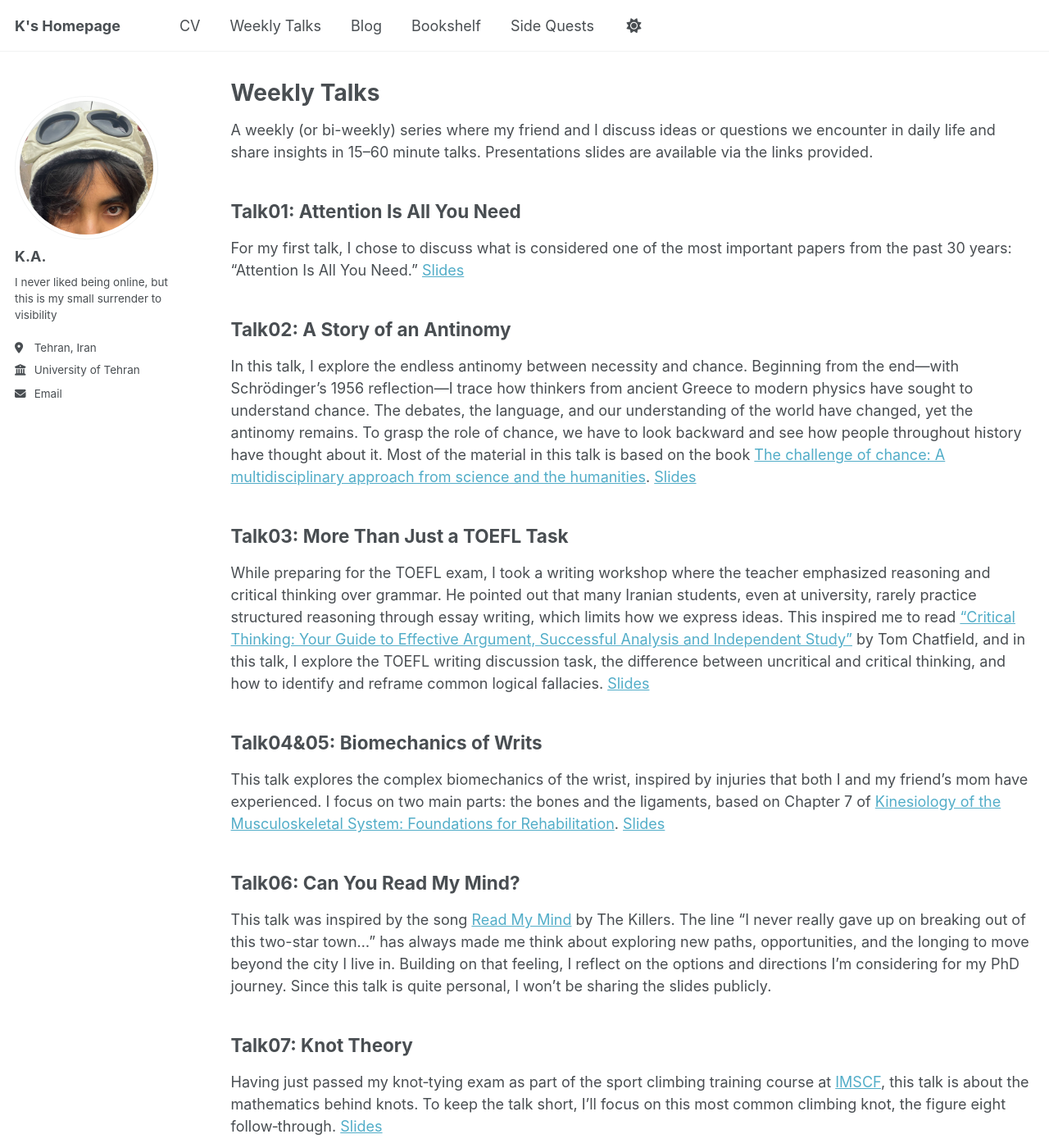
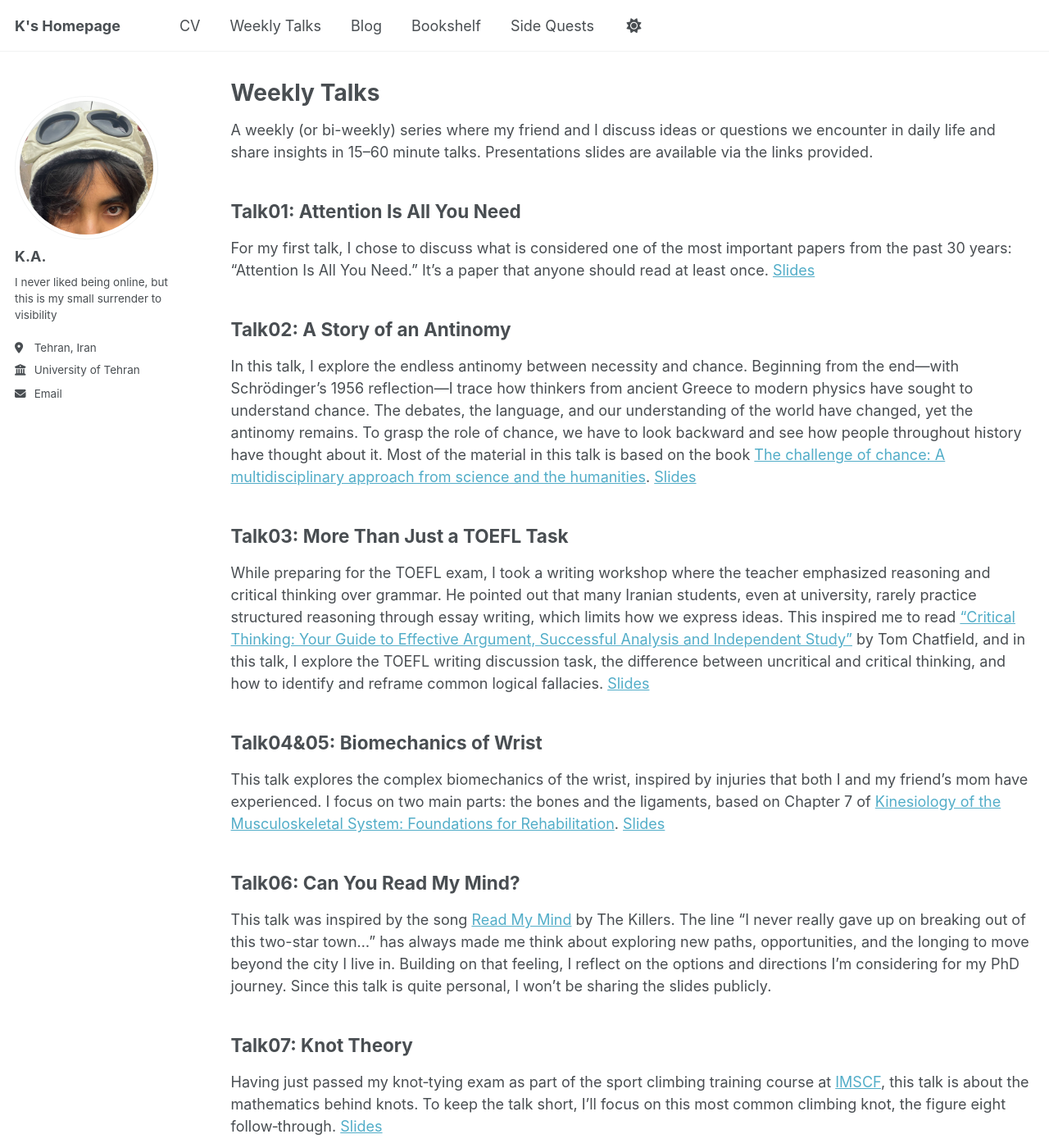
Before and after one commit to kabdollahi/kabdollahi.github.io, a Jekyll site: the page built from _pages/weeklytalks.md, in a window 1280 px wide and 1400 px high. Shown: the whole window at 82% size. Built offline with Jekyll 4.4.1, drawn with Linux system fonts in a browser that asks for light colours; a script that is not in the unit is left out.

Commit message:
Update weeklytalks.md

```diff
--- a/_pages/weeklytalks.md
+++ b/_pages/weeklytalks.md
@@ -9,7 +9,7 @@ A weekly (or bi-weekly) series where my friend and I discuss ideas or questions
 
 Talk01: Attention Is All You Need
 -----
-For my first talk, I chose to discuss what is considered one of the most important papers from the past 30 years: "Attention Is All You Need." [Slides](https://docs.google.com/presentation/d/1HOvJAbs-MfwFsTB8hYYiw7Ls5kCPhNxMYsOaQ3fQZlE/edit?usp=sharing)
+For my first talk, I chose to discuss what is considered one of the most important papers from the past 30 years: "Attention Is All You Need." It’s a paper that anyone should read at least once. [Slides](https://docs.google.com/presentation/d/1HOvJAbs-MfwFsTB8hYYiw7Ls5kCPhNxMYsOaQ3fQZlE/edit?usp=sharing)
 
 
 Talk02: A Story of an Antinomy
@@ -21,7 +21,7 @@ Talk03: More Than Just a TOEFL Task
 -----
 While preparing for the TOEFL exam, I took a writing workshop where the teacher emphasized reasoning and critical thinking over grammar. He pointed out that many Iranian students, even at university, rarely practice structured reasoning through essay writing, which limits how we express ideas. This inspired me to read [“Critical Thinking: Your Guide to Effective Argument, Successful Analysis and Independent Study”](https://uk.sagepub.com/en-gb/eur/critical-thinking/book271969) by Tom Chatfield, and in this talk, I explore the TOEFL writing discussion task, the difference between uncritical and critical thinking, and how to identify and reframe common logical fallacies. [Slides](https://docs.google.com/presentation/d/1nouqfDDZAmef95WUVu8xt7ddepzc3RqqU97WLFY8Vss/edit?usp=sharing)
 
-Talk04&05: Biomechanics of Writs
+Talk04&05: Biomechanics of Wrist
 -----
 This talk explores the complex biomechanics of the wrist, inspired by injuries that both I and my friend's mom have experienced. I focus on two main parts: the bones and the ligaments, based on Chapter 7 of [Kinesiology of the Musculoskeletal System: Foundations for Rehabilitation](https://shop.elsevier.com/books/kinesiology-of-the-musculoskeletal-system/neumann/978-0-323-28753-1). [Slides](https://docs.google.com/presentation/d/1mxTAbeiTHfng3nRz1oeYYAW9MOMBktkmOvhKIoK54WE/edit?usp=sharing)
 
```
